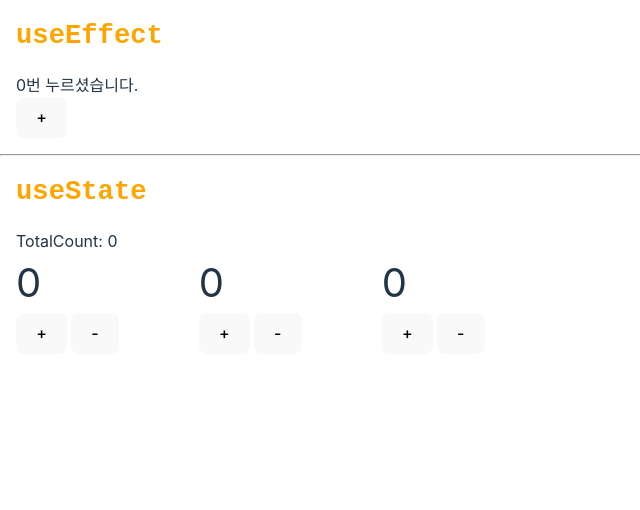
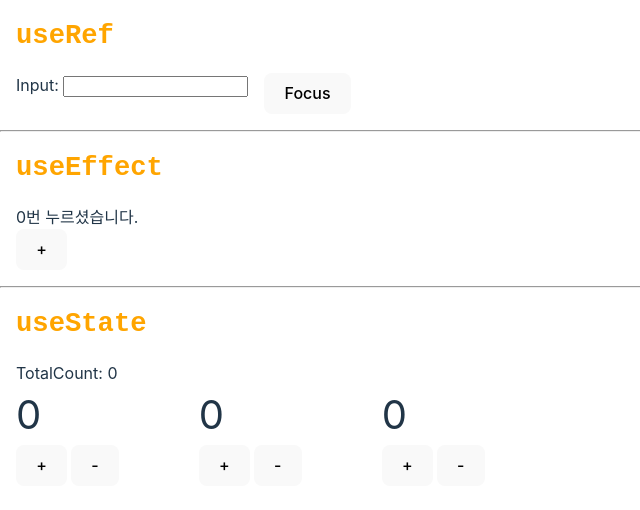
Before and after one commit to Damdadira/react-component-practice, a React (Vite) app: page / in a window 1280 px wide. Shown: the top 510 px of the page, without its empty margins (0-640 px from the left). Built offline with nearby package versions, Linux system fonts and the light colour scheme.

Commit message:
useRef 컴포넌트 연습

```diff
--- a/src/App.jsx
+++ b/src/App.jsx
@@ -1,16 +1,22 @@
 import './App.css'
-import { useState, useEffect } from 'react'
+import { useState, useEffect, useRef } from 'react'
 import Board from './components/Board';
 import Counter from './components/Counter'; //useState
+import Input from './components/Input'; //useRef
 
 function App() {
-  //useState
+  /**
+   * useState
+   * 값이 변경될때 다시 렌더링
+   */
   const [ totalCount, setTotalCount ] = useState(0);
 
-  //useEffect - 무언가 변화가 있을 때 감지하여 반응하는 훅
+  /**
+   * useEffect
+   * 무언가 변화가 있을 때 감지하여 반응하는 훅
+   */
   const [ count, setCount ] = useState(0);
-  useEffect(() => { console.log(`${count}번 눌림.`) }, [count])
-
+  useEffect(() => { console.log(`${count}번 눌림.`) }, [count]);
   useEffect(() => {
     console.log('컴포넌트 실행')
     const handleScroll = () => { console.log(window.scrollY) };
@@ -19,8 +25,24 @@ function App() {
     return () => document.removeEventListener('scroll', handleScroll);
   }, []);
 
+  /**
+   * useRef
+   * Dom에 직접 접근할때 사용 or 지역 변수로 사용할때
+   * 값이 변경되더라도 다시 렌더링 하지 않음
+   */
+  const inputRef = useRef();
+
   return(
     <div>
+      <div style={{display: 'flex', flexDirection: 'column', gap: '1rem', margin: '1rem'}}>
+        <code style={{fontSize: '1.7rem', fontWeight: '800', color: 'orange'}}>useRef</code>
+        <div style={{display: 'flex', gap: '1rem'}}>
+          <Input ref={inputRef}></Input>
+          <button onClick={() => inputRef.current.focus()}>Focus</button>
+        </div>
+      </div>
+      <hr />
+
       <div style={{display: 'flex', flexDirection: 'column', gap: '1rem', margin: '1rem'}}>
         <code style={{fontSize: '1.7rem', fontWeight: '800', color: 'orange'}}>useEffect</code>
         <div>
--- /dev/null
+++ b/src/components/Input.jsx
@@ -0,0 +1,15 @@
+import React, { createRef, useEffect } from 'react';
+
+const Input = React.forwardRef((_, ref) => {
+  useEffect(() => {
+    console.log(ref.current)
+  }, [createRef]);
+
+  return(
+    <div>
+      Input: <input ref={ref} />
+    </div>
+  )
+});
+
+export default Input;
```
